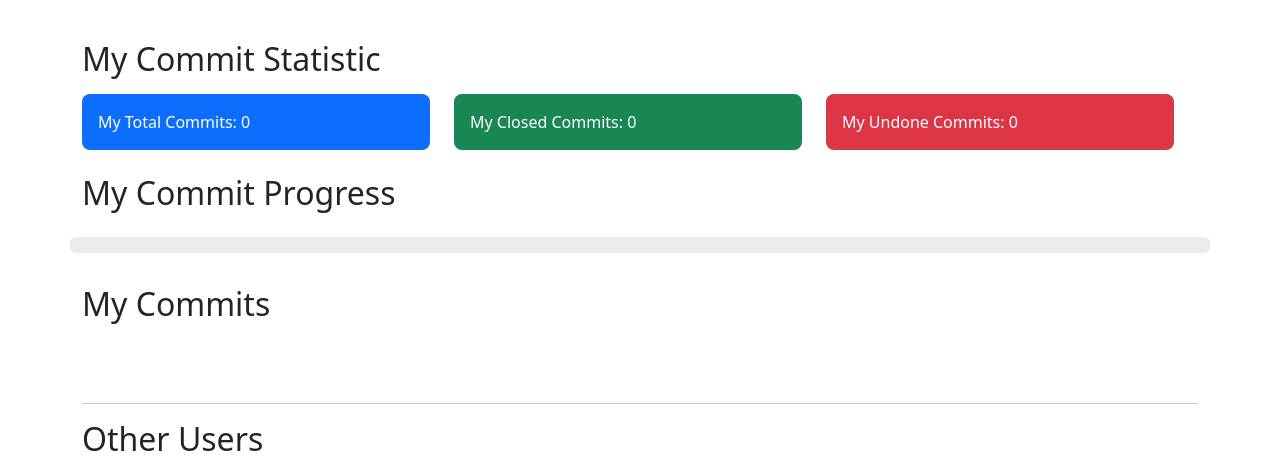
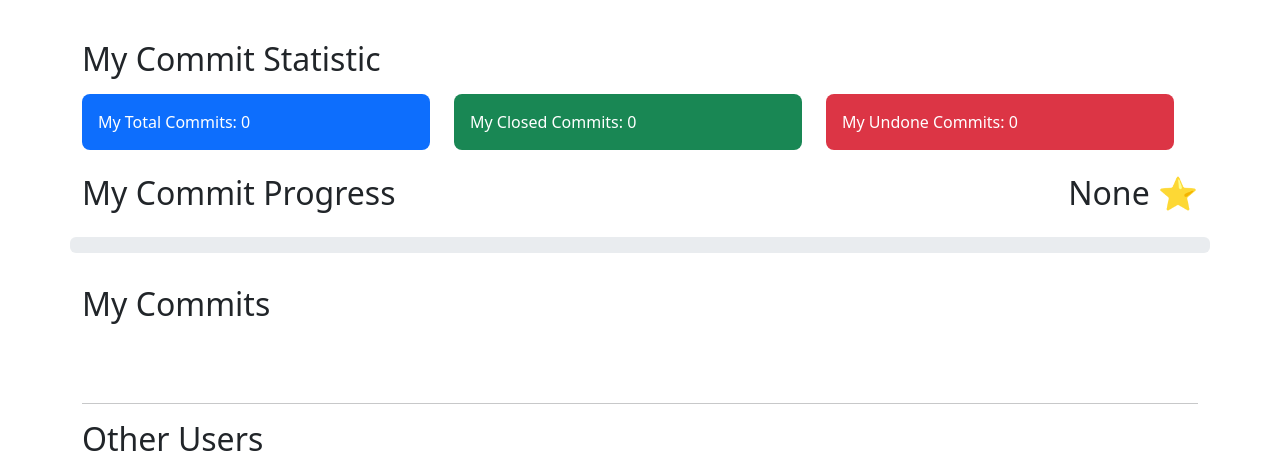
Before and after one commit to Hojagulyyev/rysgally-project, a Django app: page /rysgally-project/commits/ in a window 1280 px wide. Shown: the part 152-621 px from the top of the page. Run offline with Django 4.2, Linux system fonts and the light colour scheme; the visitor is signed in with stand-in values (Sample User, id 1); data comes from the database, SQL or seed files in the repository; data that the repository does not hold is empty; parts of the project's set-up code (start-up, migrations or seed data) failed here and were passed over; some libraries are stand-ins or nearby versions.

Commit message:
feat: calc & show users total bonus

```diff
--- a/apps/commits/services.py
+++ b/apps/commits/services.py
@@ -1,5 +1,6 @@
 from django.db.models import Q
 from django.db.models.functions import Length
+from django.db.models import Sum
 
 from rysgally_project.settings import (
     COMMIT_BODY_MIN_LENGTH,
@@ -11,6 +12,7 @@
 def get_commit_statistic_by_user(user_id: int):
     user_commits = Commit.objects.filter(user_id=user_id).annotate(body_len=Length("body"))
     user_total_commits = user_commits.count()
+    user_total_bonus = user_commits.aggregate(Sum('bonus'))['bonus__sum']
     user_closed_commits = user_commits.filter(body_len__gte=COMMIT_BODY_MIN_LENGTH).count()
     user_undone_commits = user_commits.filter(
         Q(body=None) | Q(body_len__lt=COMMIT_BODY_MIN_LENGTH)
@@ -27,6 +29,7 @@
     return (
         user_commits,
         user_total_commits,
+        user_total_bonus,
         user_closed_commits,
         user_undone_commits,
         user_commit_progress_in_percentage,
--- a/apps/commits/views.py
+++ b/apps/commits/views.py
@@ -5,6 +5,7 @@
 from django.contrib.auth.models import User
 from django.contrib import messages
 from django.utils import timezone
+from django.db.models import Sum
 
 from rysgally_project.settings import (
     COMMIT_BODY_MIN_LENGTH,
@@ -26,6 +27,7 @@
     (
         user_commits,
         user_total_commits,
+        user_total_bonus,
         user_closed_commits,
         user_undone_commits,
         user_commit_progress_in_percentage
@@ -41,11 +43,15 @@
                 to_attr='recent_commits'
             )
         ) \
-        .annotate(commit_count=Count('commit'))
+        .annotate(
+            commit_count=Count('commit'),
+            total_bonus=Sum('commit__bonus'),
+        )
 
     context = {
         "my_commits": user_commits.order_by("-id")[:MY_COMMITS_PAGE_SIZE],
         "my_total_commits": user_total_commits,
+        "my_total_bonus": user_total_bonus,
         "my_closed_commits": user_closed_commits,
         "my_undone_commits": user_undone_commits,
         "my_commit_progress_in_percentage": user_commit_progress_in_percentage,
--- a/apps/users/views.py
+++ b/apps/users/views.py
@@ -30,6 +30,7 @@
     (
         user_commits,
         user_total_commits,
+        user_total_bonus,
         user_closed_commits,
         user_undone_commits,
         user_commit_progress_in_percentage
@@ -39,6 +40,7 @@
         "user": User.objects.get(id=id),
         "user_commits": user_commits.order_by("-id"),
         "user_total_commits": user_total_commits,
+        "user_total_bonus": user_total_bonus,
         "user_closed_commits": user_closed_commits,
         "user_undone_commits": user_undone_commits,
         "user_commit_progress_in_percentage": user_commit_progress_in_percentage,
--- a/templates/commits/index.html
+++ b/templates/commits/index.html
@@ -26,7 +26,10 @@
         </div>
     </div>
     <div class="row pt-2">
-        <h2 class="pb-2">My Commit Progress</h2>
+        <div class="d-flex justify-content-between">
+            <h2 class="pb-2">My Commit Progress</h2>
+            <h2>{{ my_total_bonus }} ⭐</h2>
+        </div>
         <div class="progress my-2" role="progressbar" aria-label="Example with label" aria-valuenow="{{ my_commit_progress_in_percentage }}" aria-valuemin="0" aria-valuemax="100">
           <div class="progress-bar progress-bar-striped progress-bar-animated
               {% if my_commit_progress_in_percentage < 50 %}
@@ -70,9 +73,12 @@
     {% if other_users %}
         {% for user in other_users %}
             <div class="row pt-2">
-                    <a href="{% url 'users:detail_view' user.id %}">
-                        <h2 class="pb-2">{{ user }}</h2>
-                    </a>
+                    <div class="d-flex justify-content-between">
+                        <a href="{% url 'users:detail_view' user.id %}">
+                            <h2 class="pb-2">{{ user }}</h2>
+                        </a>
+                        <h2>{{ user.total_bonus }} ⭐</h2>
+                    </div>
                     {% for commit in user.recent_commits %}
                     <div class="col-4">
                         <div class="card mb-3 border {% if commit.body|length < 20 %} border-danger {% else %} border-primary {% endif %}">
--- a/templates/users/detail.html
+++ b/templates/users/detail.html
@@ -24,7 +24,10 @@
         </div>
     </div>
     <div class="row pt-2">
-        <h2 class="pb-2">{{ user }} Commit Progress</h2>
+        <div class="d-flex justify-content-between">
+            <h2 class="pb-2">{{ user }} Commit Progress</h2>
+            <h2>{{ user_total_bonus }} ⭐</h2>
+        </div>
         <div class="progress my-2" role="progressbar" aria-label="Example with label" aria-valuenow="{{ user_commit_progress_in_percentage }}" aria-valuemin="0" aria-valuemax="100">
           <div class="progress-bar progress-bar-striped progress-bar-animated
               {% if user_commit_progress_in_percentage < 50 %}
```
Also changed, not shown: apps/commits/migrations/0003_commit_bonus.py (added).
